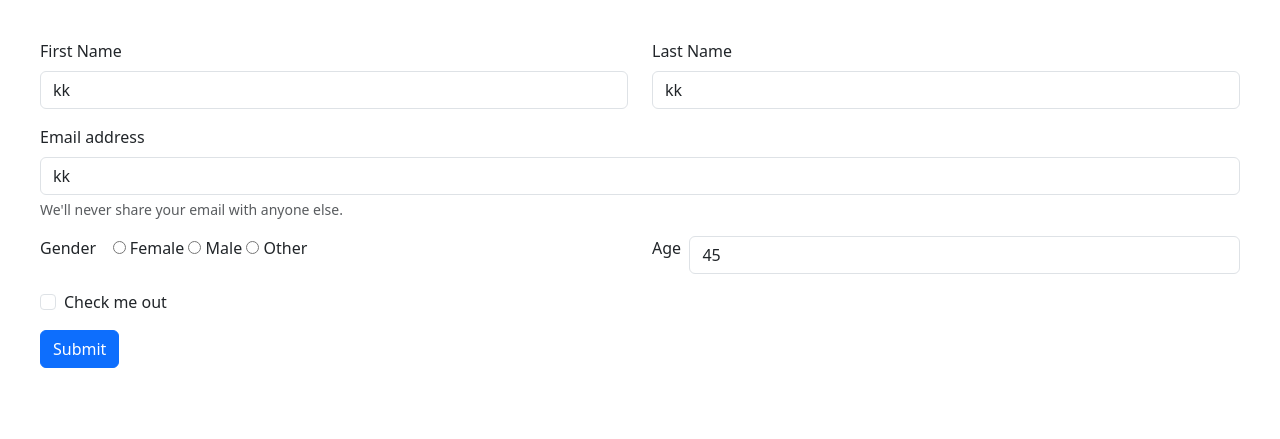
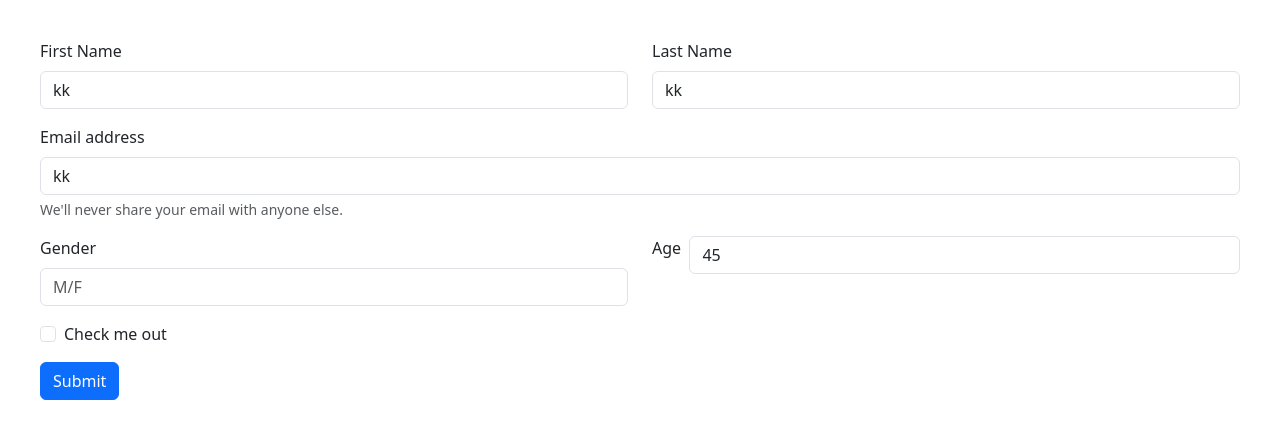
Before and after one commit to Dheeraj-Nalapat/Parkinsons-disease-detection, a Django app: template templates/settings.html in a window 1280 px wide. Shown: the part 121-560 px from the top of the page. Run offline with Django 4.2, Linux system fonts and the light colour scheme; the template is opened without the code that fills it: values that come from a table or form of the project are taken from there, others are empty; data comes from the database, SQL or seed files in the repository; both versions use the stored data as it was after the commit.

Commit message:
modified

```diff
--- a/templates/settings.html
+++ b/templates/settings.html
@@ -36,10 +36,10 @@
           </div>
           <div class="row">
             <div class="col">
-                <div class="mb-3">
-                    <label for="exampleInputGender" class="form-label">Gender</label>
-                   &nbsp;&nbsp; <input type="radio" name="gender" value="{{user_profile.gender}}"> Female <input type="radio"> Male <input type="radio"> Other
-                  </div>
+                  <div class="mb-3">
+                      <label for="exampleInputEmail1" class="form-label">Gender</label>
+                      <input type="text" name="gender" class="form-control" placeholder="M/F" id="exampleInputEmail1" aria-describedby="emailHelp">
+                    </div>
             </div>
             <div class="col">
                 <div class="mb-3" style="display: flex;">
```
Also changed, not shown: db.sqlite3.
